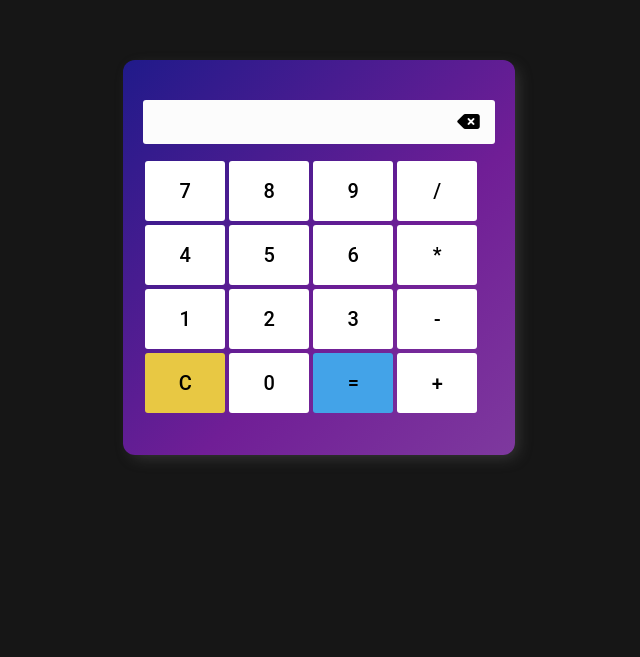
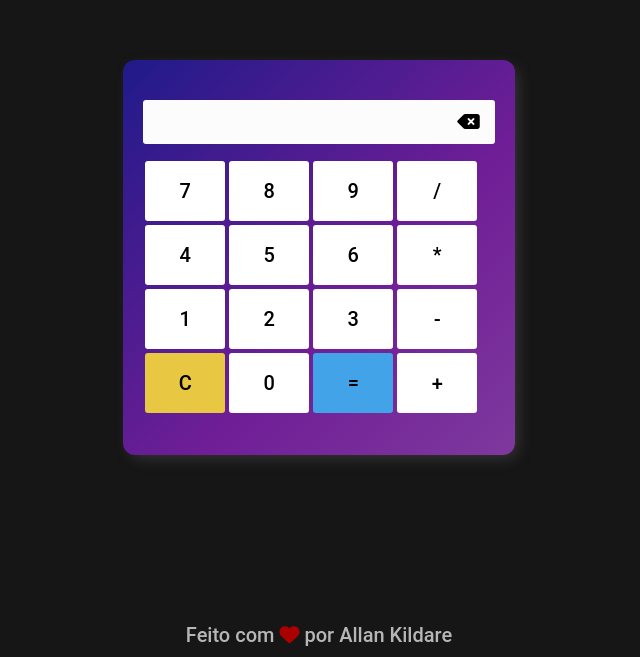
Before and after one commit to allankildare/simple-calculator, a plain HTML site: page index.html in a window 1280 px wide. Shown: the part 143-800 px from the top of the page, without its empty margins (321-961 px from the left). Drawn offline with nearby package versions, Linux system fonts and the light colour scheme.

Commit message:
+ footer

```diff
--- a/index.html
+++ b/index.html
@@ -45,5 +45,9 @@
             </div>
         </div>
     </form>
+
+    <footer>
+        <p>Feito com <i class="fas fa-heart"></i> por <a href="https://allankildare.github.io" target="_blank">Allan Kildare</a></p>
+    </footer>
 </body>
 </html>
--- a/style.css
+++ b/style.css
@@ -88,6 +88,24 @@ div#fourth input:nth-child(3) {
     animation-fill-mode: backwards;
 }
 
+footer {
+    position: absolute;
+    width: 100%;
+    bottom: 0;
+    left: 0;
+    text-align: center;
+    margin-bottom: 10px;
+    color: #b6b6b6
+}
+
+footer a, footer a:visited {
+    color: #b6b6b6;
+    text-decoration: none;
+}
+.fa-heart {
+    color: #aa0000;
+}
+
 @keyframes up {
     from {
         opacity: 0;
```
